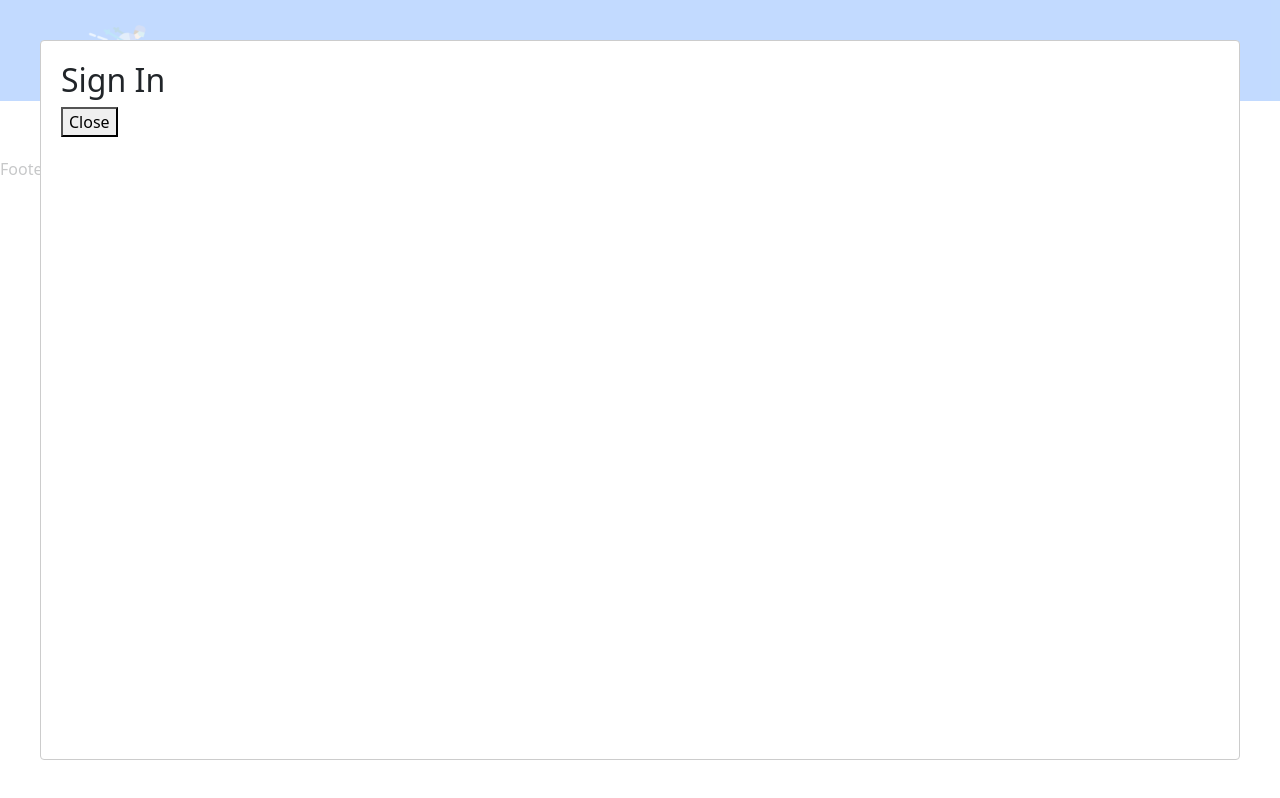
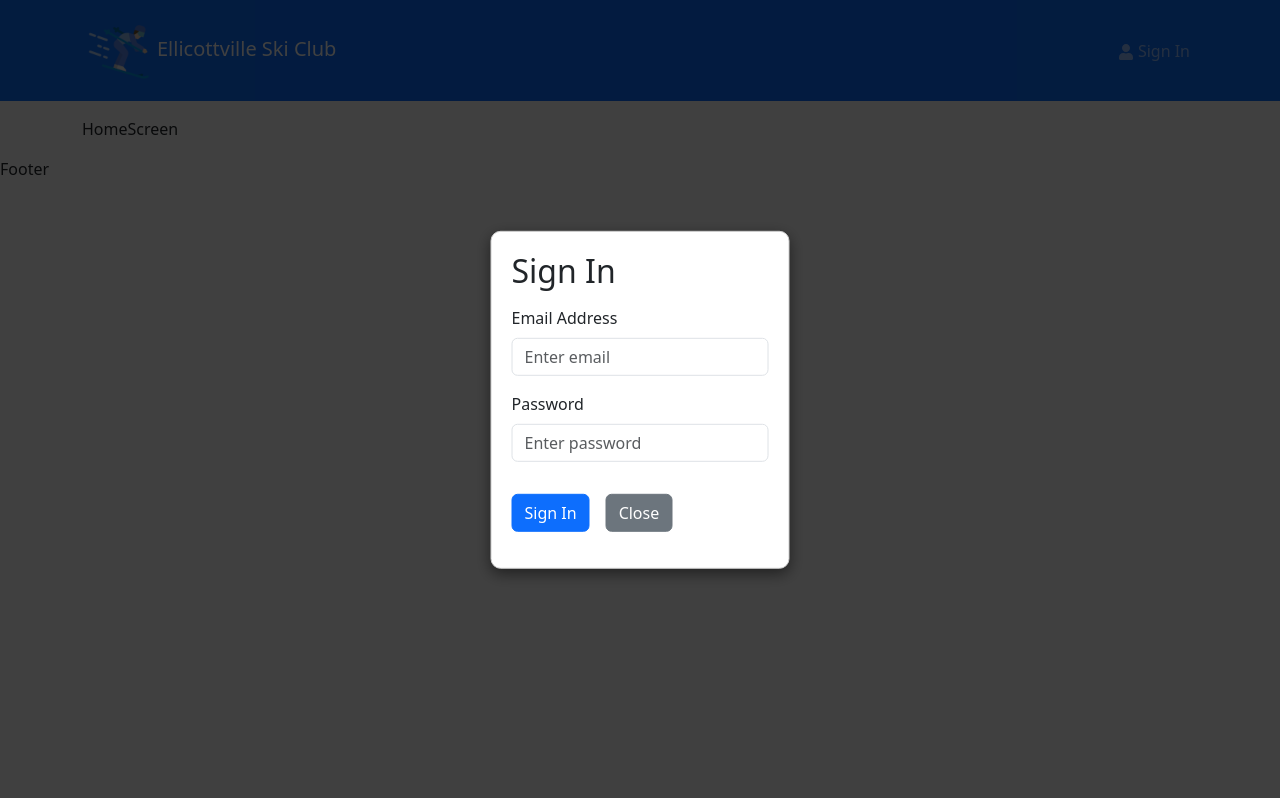
Before and after one commit to daniel-barker/evskiclub, a React (Create React App) app in the folder frontend/: page / in a window 1280 px wide. Both pictures are taken after a click on the button "Sign In". Built offline with nearby package versions, Linux system fonts and the light colour scheme.

Commit message:
Login Modal has sign in functionality

```diff
--- a/frontend/package.json
+++ b/frontend/package.json
@@ -2,6 +2,7 @@
   "name": "frontend",
   "version": "0.1.0",
   "private": true,
+  "proxy": "http://localhost:5000",
   "dependencies": {
     "@reduxjs/toolkit": "^1.9.7",
     "@testing-library/jest-dom": "^5.17.0",
--- a/frontend/src/components/Header.jsx
+++ b/frontend/src/components/Header.jsx
@@ -1,6 +1,6 @@
 import React from "react";
 import { Navbar, Nav, Container, NavDropdown } from "react-bootstrap";
-import { useState } from "react";
+import { useState, useEffect } from "react";
 import { useNavigate } from "react-router-dom";
 import { FaUser } from "react-icons/fa";
 import { LinkContainer } from "react-router-bootstrap";
@@ -25,11 +25,13 @@ const Header = () => {
     setIsModalOpen(false);
   };
 
+  useEffect(() => {}, [isModalOpen]);
+
   const logoutHandler = async () => {
     try {
       await logoutApiCall().unwrap();
       dispatch(logout());
-      navigate("/login");
+      navigate("/");
     } catch (err) {
       console.log(err);
     }
@@ -58,13 +60,15 @@ const Header = () => {
                   </NavDropdown.Item>
                 </NavDropdown>
               ) : (
-                <Nav.Link onClick={handleOpenModal}>
-                  <FaUser /> Sign In
+                <>
+                  <Nav.Link onClick={handleOpenModal}>
+                    <FaUser /> Sign In
+                  </Nav.Link>
                   <LoginModal
                     isOpen={isModalOpen}
                     onRequestClose={handleCloseModal}
                   />
-                </Nav.Link>
+                </>
               )}
               {userInfo && userInfo.isAdmin && (
                 <NavDropdown title="Admin" id="adminmenu">
--- /dev/null
+++ b/frontend/src/components/Loader.jsx
@@ -0,0 +1,18 @@
+import { Spinner } from 'react-bootstrap'
+
+const Loader = () => {
+  return (
+    <Spinner
+      animation='border'
+      role='status'
+      style={{
+        width: '50px',
+        height: '50px',
+        margin: 'auto',
+        display: 'block',
+      }}
+      />
+  );
+};
+
+export default Loader
--- a/frontend/src/components/LoginModal.jsx
+++ b/frontend/src/components/LoginModal.jsx
@@ -1,16 +1,103 @@
 import React from "react";
 import Modal from "react-modal";
+import { useState, useEffect } from "react";
+import { useSelector, useDispatch } from "react-redux";
+import { useNavigate } from "react-router-dom";
+import { Form, Button } from "react-bootstrap";
+import Loader from "./Loader";
+import { useLoginMutation } from "../slices/usersApiSlice";
+import { setCredentials } from "../slices/authSlice";
+import { toast } from "react-toastify";
 
-export default function LoginModal({ isOpen, onRequestClose }) {
+const LoginModal = ({ isOpen, onRequestClose }) => {
+  const navigate = useNavigate();
+  const dispatch = useDispatch();
+  const [email, setEmail] = useState("");
+  const [password, setPassword] = useState("");
+  const [login, { isLoading }] = useLoginMutation();
+  const { userInfo } = useSelector((state) => state.auth);
+
+  useEffect(() => {
+    if (userInfo) {
+      navigate("/");
+    }
+  }, [userInfo, navigate]);
+
+  const submitHandler = async (e) => {
+    e.preventDefault();
+    try {
+      const res = await login({ email, password }).unwrap();
+      dispatch(setCredentials({ ...res }));
+      navigate("/");
+    } catch (err) {
+      toast.error(err?.data?.message || err.error);
+    }
+  };
+
+  const customStyles = {
+    overlay: {
+      backgroundColor: "rgba(0, 0, 0, 0.75)", // Semi-transparent black background
+    },
+    content: {
+      top: "50%",
+      left: "50%",
+      right: "auto",
+      bottom: "auto",
+      width: "auto",
+      marginRight: "-50%",
+      transform: "translate(-50%, -50%)",
+      padding: "20px",
+      border: "1px solid #ccc",
+      boxShadow: "0 5px 15px rgba(0, 0, 0, 0.5)",
+      borderRadius: "10px",
+    },
+  };
+
   return (
     <Modal
       isOpen={isOpen}
       onRequestClose={onRequestClose}
       contentLabel="Sign In Modal"
+      style={customStyles}
     >
       <h2>Sign In</h2>
-      <button onClick={onRequestClose}>Close</button>
+      <Form onSubmit={submitHandler}>
+        <Form.Group controlId="email" className="my-3">
+          <Form.Label>Email Address</Form.Label>
+          <Form.Control
+            type="email"
+            placeholder="Enter email"
+            value={email}
+            onChange={(e) => setEmail(e.target.value)}
+          ></Form.Control>
+        </Form.Group>
+
+        <Form.Group controlId="password" className="my-3">
+          <Form.Label>Password</Form.Label>
+          <Form.Control
+            type="password"
+            placeholder="Enter password"
+            value={password}
+            onChange={(e) => setPassword(e.target.value)}
+          ></Form.Control>
+        </Form.Group>
+
+        <Button type="submit" variant="primary" className="my-3">
+          Sign In
+        </Button>
+        <Button
+          onClick={onRequestClose}
+          variant="secondary"
+          className="my-3 mx-3"
+        >
+          Close
+        </Button>
+
+        {isLoading && <Loader />}
+      </Form>
       {/* Your sign-in form goes here */}
     </Modal>
   );
-}
+};
+
+export default LoginModal;
--- a/frontend/src/index.js
+++ b/frontend/src/index.js
@@ -16,6 +16,9 @@ import reportWebVitals from "./reportWebVitals";
 import HomeScreen from "./screens/HomeScreen";
 // import PrivateRoute from "./components/PrivateRoute";
 // import AdminRoute from "./components/AdminRoute";
+import Modal from "react-modal";
+
+Modal.setAppElement("#root");
 
 const router = createBrowserRouter(
   createRoutesFromElements(
```
Also changed, not shown: 1 other file (tests, documents, lock files or other folders).
